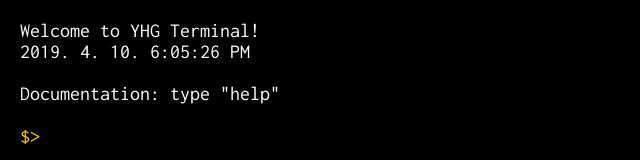
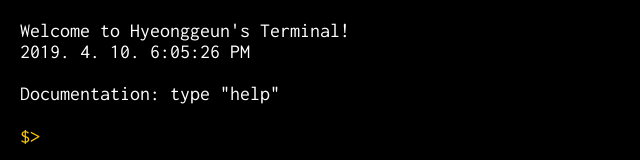
Before and after one commit to yhg8423/yhg-terminal-site, a React (Create React App) app: page / in a window 1280 px wide. Shown: the top 160 px of the page, without its empty margins (0-640 px from the left). Built offline with nearby package versions, Linux system fonts and the light colour scheme.

Commit message:
Update Title & Header

```diff
--- a/package.json
+++ b/package.json
@@ -27,5 +27,5 @@
   "devDependencies": {
     "gh-pages": "^2.0.1"
   },
-  "homepage": "https://yhg8423.github.io"
+  "homepage": "https://yhg8423.github.io/yhg-terminal-site/"
 }
--- a/public/index.html
+++ b/public/index.html
@@ -24,7 +24,7 @@
       work correctly both with client-side routing and a non-root public URL.
       Learn how to configure a non-root public URL by running `npm run build`.
     -->
-    <title>React App</title>
+    <title>Hyeonggeun's Terminal</title>
   </head>
   <body>
     <noscript>You need to enable JavaScript to run this app.</noscript>
--- a/src/components/Header.js
+++ b/src/components/Header.js
@@ -23,7 +23,7 @@
     render() {
         return(
             <div className="header">
-                <span>Welcome to YHG Terminal!</span> <br/>
+                <span>{"Welcome to Hyeonggeun's Terminal!"}</span> <br/>
                 <span>{this.state.date.toLocaleDateString('ko-KR')} {this.state.date.toLocaleTimeString('en-US')}</span>
                 <br/><br/>
                 <span>Documentation: type "help"</span>
```
Also changed, not shown: 1 other file (tests, documents, lock files or other folders).
